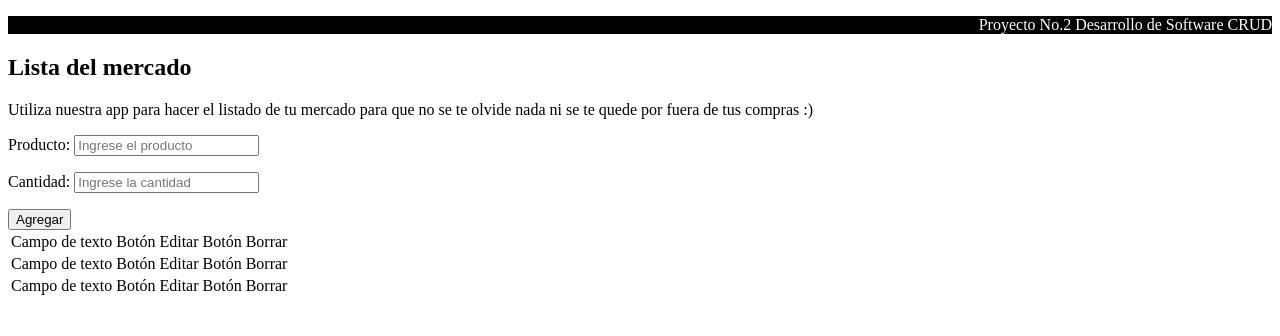
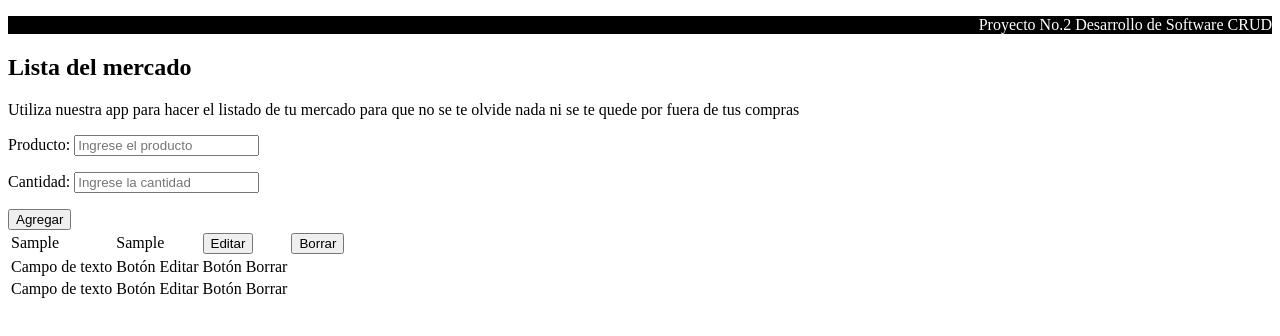
Before and after one commit to MoliLimasSarasty/FullStackCourse, a plain HTML site: page Projects/CRUD/docs/index.html in a window 1280 px wide. Both pictures are taken after typing "Sample", "Sample" into the empty fields and a click on the button "Agregar". Drawn offline with Linux system fonts and the light colour scheme.

Commit message:
Agregar y editar listos

```diff
--- a/Projects/CRUD/docs/app.js
+++ b/Projects/CRUD/docs/app.js
@@ -6,9 +6,7 @@ window.onload = function(){
 
         /**Captura de productos escrito en los inputs */
         var producto = document.getElementById("inputProducto").value;
-        console.log('producto',producto);
         var cantidad = document.getElementById("inputCantidad").value;
-        console.log('cantidad',cantidad);
 
         /**Guardando los datos en localstorage */
         localStorage.setItem("Producto", producto);
@@ -17,5 +15,26 @@ window.onload = function(){
         /**Limpiando los campos o inputs */
         document.getElementById("inputProducto").value = "";
         document.getElementById("inputCantidad").value = "";
+
+        /**Obtener datos almacenados */
+        var retProducto = localStorage.getItem("Producto");
+        var retCantidad = localStorage.getItem("Cantidad");
+
+        /**Mostrar datos almacenados */
+        document.getElementById("retProducto").innerHTML = retProducto;
+        document.getElementById("retCantidad").innerHTML = retCantidad;
+    });
+
+    var btnEditar = document.getElementById('btnEditar');
+    btnEditar.addEventListener('click',function(){
+        /**Obtener datos almacenados */
+        var editProducto = localStorage.getItem("Producto");
+        var editCantidad = localStorage.getItem("Cantidad");
+
+        /**Mostrar datos almacenados */
+        document.getElementById("inputProducto").value = editProducto;
+        document.getElementById("inputCantidad").value = editCantidad;
+        document.getElementById("btnAgregar").innerHTML = "Editar";
+
     });
 };
--- a/Projects/CRUD/docs/index.html
+++ b/Projects/CRUD/docs/index.html
@@ -20,7 +20,7 @@
         </h1>
         <p>
             Utiliza nuestra app para hacer el listado de tu mercado para que no se te olvide
-            nada ni se te quede por fuera de tus compras :)
+            nada ni se te quede por fuera de tus compras
         </p>
         <section>
             <p>Producto: <input type="text" placeholder="Ingrese el producto" id="inputProducto"></p>
@@ -29,9 +29,10 @@
         </section>
         <table>
             <tr>
-                <td>Campo de texto</td>
-                <td>Botón Editar</td>
-                <td>Botón Borrar</td>
+                <td id="retProducto">Campo de texto</td>
+                <td id="retCantidad">Campo de texto</td>
+                <td><button id="btnEditar">Editar</button></td>
+                <td><button id="btnBorrar">Borrar</button></td>
             </tr>
             <tr>
                 <td>Campo de texto</td>
```
